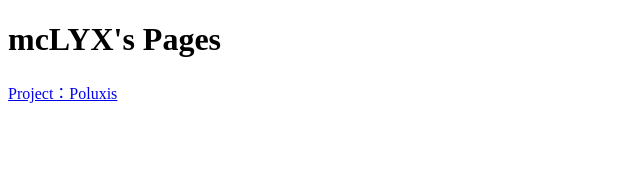
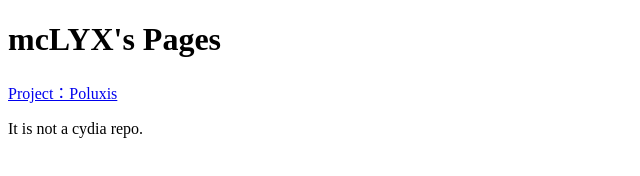
Before and after one commit to mcLYX/mcLYX.github.io, a plain HTML site: page index.html in a window 1280 px wide. Shown: the whole page, without its empty margins (0-640 px from the left). Drawn offline with Linux system fonts and the light colour scheme.

Commit message:
Update index.html
Added a paragraph indicating that the page is not a Cydia repo.

```diff
--- a/index.html
+++ b/index.html
@@ -7,5 +7,6 @@
 <body>
    <h1>mcLYX's Pages</h1>
    <a href="poluxis/index.html">Project：Poluxis</a>
+   <p>It is not a cydia repo.</p>
 </body>
 </html>
```
